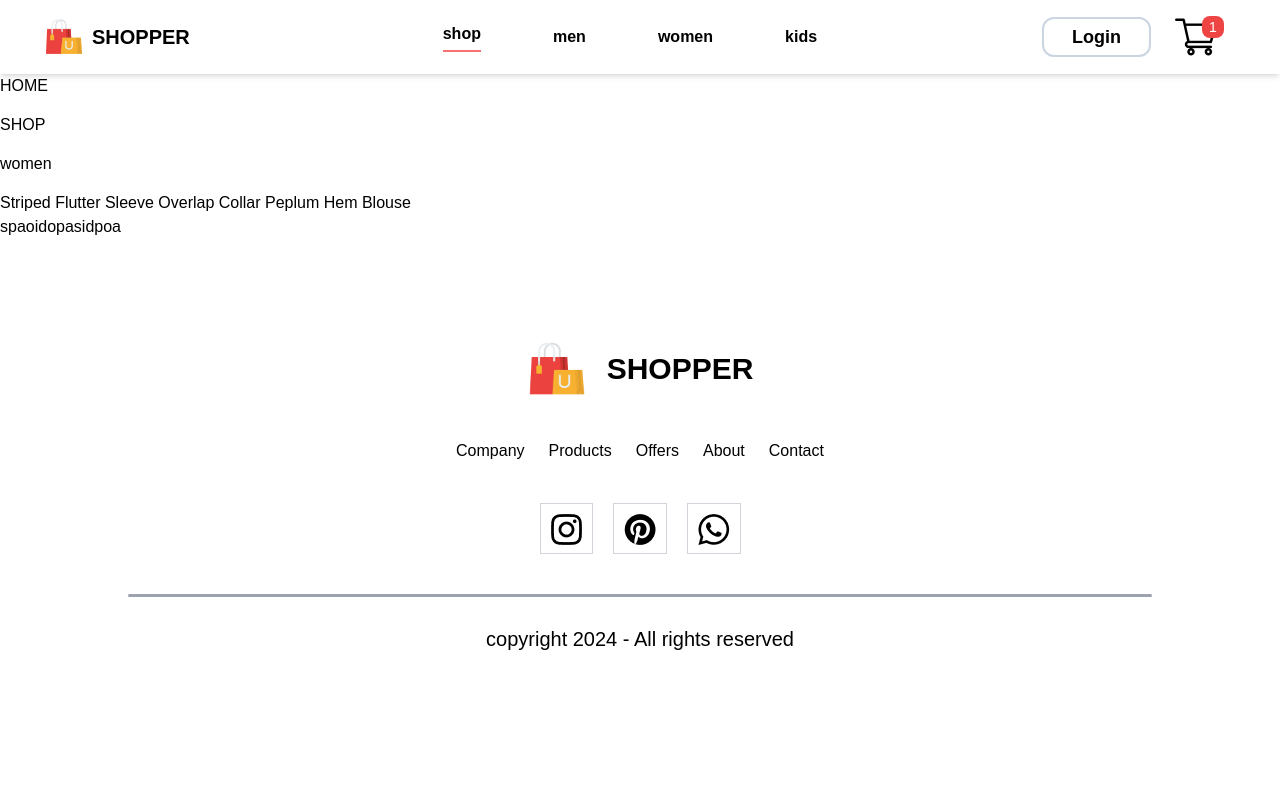
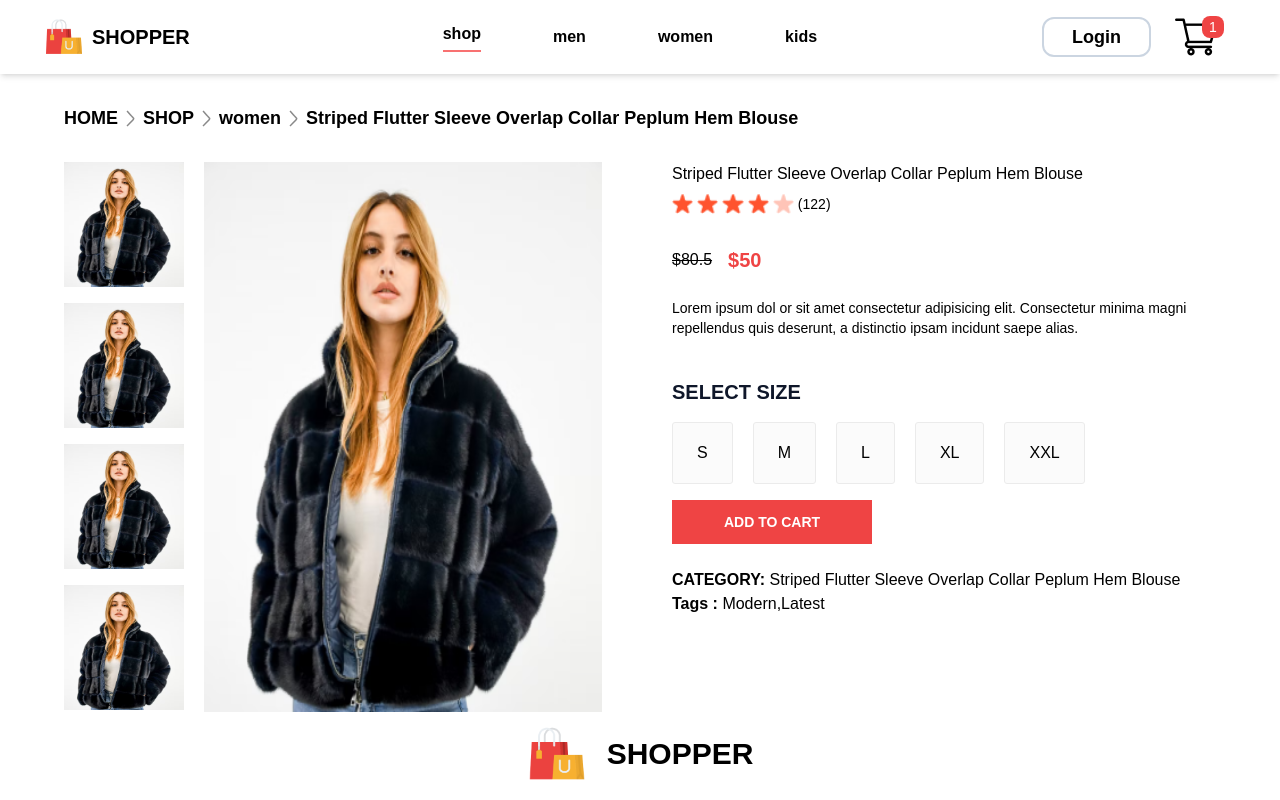
Before and after one commit to SmurfsNima/React-Shopper_website-FullResponsive, a React (Create React App) app: page /product/1 in a window 1280 px wide. Shown: the top 800 px of the page. Built offline with nearby package versions, Linux system fonts and the light colour scheme; the HTML template or start-up script is replaced by a standard one.

Commit message:
productPage compeleted

```diff
--- a/src/App.js
+++ b/src/App.js
@@ -21,7 +21,7 @@ function App() {
           <Route path="/men" element = {<Shopcategory banner={men_banner} category = 'men'/>} />
           <Route path="/women" element = {<Shopcategory  banner={women_banner} category = 'women'/>} />
           <Route path="/kids" element = {<Shopcategory banner={kids_banner} category = 'kid' />} />
-          {/* <Route path="/product" element={<Product/>} /> */}
+          <Route path="/product" element={<Product/>} />
           <Route path="/product/:productId" element ={<Product/>} />
         </Routes>
       </BrowserRouter>
--- /dev/null
+++ b/src/components/ProductDisplay/ProductDisplay.css
@@ -0,0 +1,11 @@
+#size-container div{
+    border: 1px solid #ebebeb;
+    padding: 18px 24px;
+    cursor: pointer;
+    border-radius: 3px;
+    background: #fbfbfb;
+}
+#img-container img{
+    height: 125px;
+    width: 170px;
+}
--- /dev/null
+++ b/src/components/ProductDisplay/ProductDisplay.jsx
@@ -0,0 +1,53 @@
+import React from "react";
+import star from "../../Assets/Assets/star_icon.png";
+import star_dull from "../../Assets/Assets/star_dull_icon.png";
+import './ProductDisplay.css'
+const ProductDisplay = ({ product }) => {
+  return (
+    <div className="flex my-0 mx-170px">
+      <div className="flex gap-5 basis-[46%]">
+        <div id="img-container" className="flex flex-col gap-4  ">
+          <img  src={product.image} alt="" />
+          <img  src={product.image} alt="" />
+          <img  src={product.image} alt="" />
+          <img  src={product.image} alt="" />
+        </div>
+        <div>
+          <img className="w-[563px] h-[550px]" src={product.image} alt="" />
+        </div>
+      </div>
+      <div className="flex basis-[46%] flex-col mx-[70px]">
+        <h2>{product.name}</h2>
+        <div className="flex my-2 gap-1 text-sm">
+          <img src={star} alt="" />
+          <img src={star} alt="" />
+          <img src={star} alt="" />
+          <img src={star} alt="" />
+          <img src={star_dull} alt="" />
+          <span>(122)</span>
+        </div>
+
+        <div className="flex items-center gap-4 my-6">
+        <div className="line-through">${product.old_price}</div>
+        <div className="text-red-500 font-semibold text-xl">${product.new_price}</div>
+        </div>
+
+        <p className="text-sm">Lorem ipsum dol or sit amet consectetur adipisicing elit. Consectetur minima magni repellendus quis deserunt, a distinctio ipsam incidunt saepe alias.</p>
+        <h1 className="mt-[40px] font-semibold text-xl text-slate-900">SELECT SIZE</h1>
+        <div id="size-container" className="flex items-center gap-5 my-4 ">
+          <div>S</div>
+          <div>M</div>
+          <div>L</div>
+          <div>XL</div>
+          <div>XXL</div>
+        </div>
+        <button className="bg-red-500 text-white w-[200px] font-semibold text-sm py-3 mb-6 cursor-pointer border-none outline-none">ADD TO CART</button>
+        <p><span className="font-semibold">CATEGORY:</span> <span>{product.name}</span></p>
+        <p><span className="font-semibold">Tags :</span> <span>Modern,Latest</span></p>
+      </div>
+      </div>
+
+  );
+};
+
+export default ProductDisplay;
--- a/src/components/breadcrum/breadCrum.jsx
+++ b/src/components/breadcrum/breadCrum.jsx
@@ -1,17 +1,16 @@
 import React from "react";
-import arrow_icon from "../../Assets/Assets/arrow.png";
+import arrow_icon from "../../Assets/Assets/breadcrum_arrow.png";
 const BreadCrum = ({product}) => {
 
 
   return (
-    <>
-      <div>
+
+      <div className="flex items-center gap-2 text-lg font-semibold my-[30px]">
         HOME <img src={arrow_icon} alt="" /> SHOP{" "}
         <img src={arrow_icon} alt="" /> {product.category}{" "}
         <img src={arrow_icon} alt="" /> {product.name}
       </div>
-      <h2>spaoidopasidpoa</h2>
-    </>
+
   );
 };
 
--- a/src/components/pages/product.jsx
+++ b/src/components/pages/product.jsx
@@ -1,12 +1,15 @@
 import { useParams } from "react-router-dom";
 import all_product from "../../Assets/Assets/all_product";
 import BreadCrum from "../breadcrum/breadCrum";
+import ProductDisplay from "../ProductDisplay/ProductDisplay";
 const Product = () => {
     const {productId} = useParams()
     const product = all_product.find((e)=>  e.id === Number(productId));
     console.log(product);
-    return (
+    return ( <div className="h-[65vh] pl-[5%]">
         <BreadCrum product={product} />
+        <ProductDisplay product ={product} />
+        </div>
     );
 }
 
```
